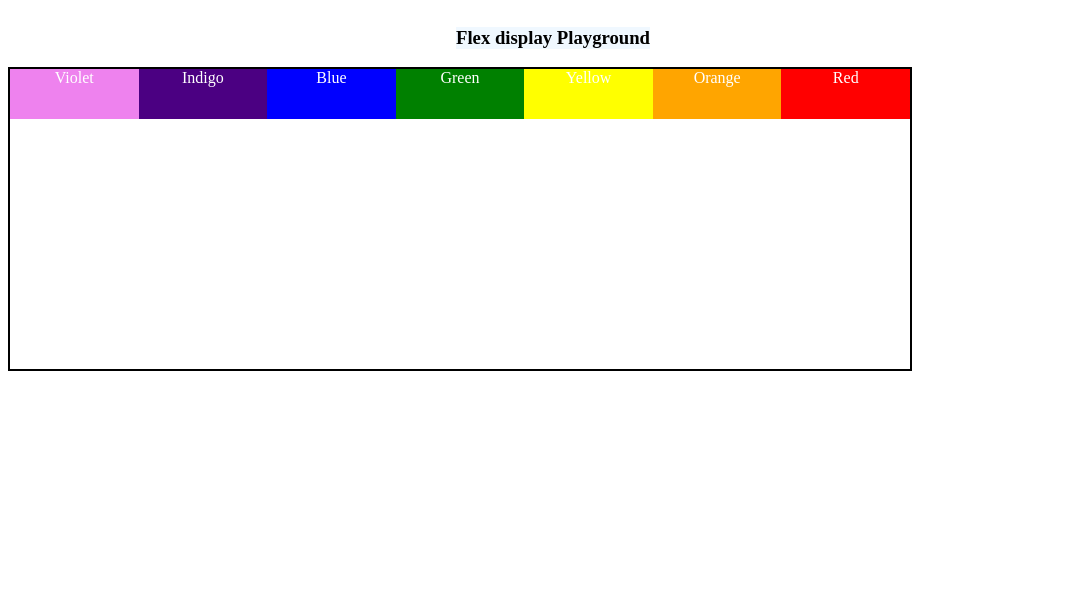
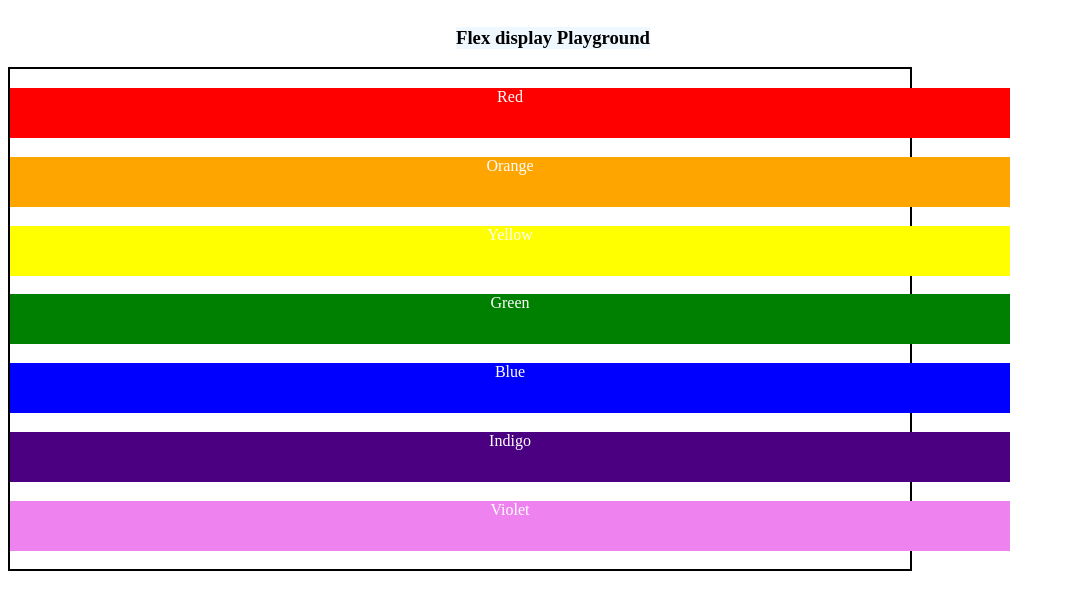
Before and after one commit to Om-Raja/Full-Stack-Development, a plain HTML site: page Day-09/displayFlex.html in a window 1280 px wide. Shown: the whole page, without its empty margins (0-1065 px from the left). Drawn offline with Linux system fonts and the light colour scheme.

Commit message:
added comments in displayFlex.html and added more codes

```diff
--- a/Day-09/displayFlex.html
+++ b/Day-09/displayFlex.html
@@ -7,12 +7,25 @@
     <style>
         section{
             width: 900px;
-            height: 300px;
+            height: 500px;
             border: 2px solid black;
             /* colors border ke bahar ja rahe hai isliye ab section ko display:flex kar dunga */
+
             display: flex;
-            flex-direction: row;
-            /* flex-direction: column; */
+
+            flex-direction: row; /* flex-itmes row me adjust honge but abhi ye kaam nhi karega kyunki iske niche flex-direction: column laga rakha hai toh cascadeing rule ki wajah se flex-direction: column apply hoga yaha pe */
+
+            flex-direction: column-reverse; /* main aixs ka direction bottom to top ho gaya */
+
+            justify-content: flex-start; /* saare contents ko starting ki taraf shift kar dega */
+
+            justify-content: center; /* saare content ko container ke center me place kar dega */
+
+            justify-content: space-between; /* saare elements ke bich me spaces aa jayenge. ye wo spaces hai jo extra bach rahe the. Agar koi space extra me bach hi nahi raha tha toh yaha koi space nhi aayega. Isme beginning aur ending me koi space nhi aata. */
+
+            justify-content: space-around; /* beginning aur ending me bhi space aayega but wo space-between ke size ka half hoga */
+
+            justify-content: space-evenly; /* all spaces are even along with beginning and ending spaces */
         }
 
         h3{
```
